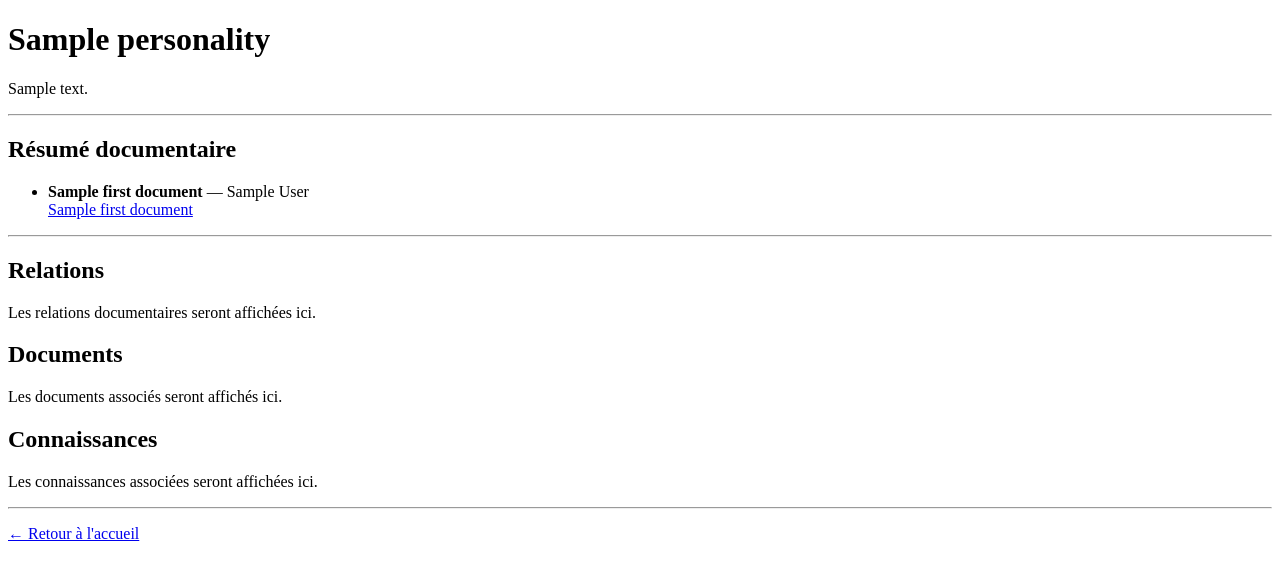
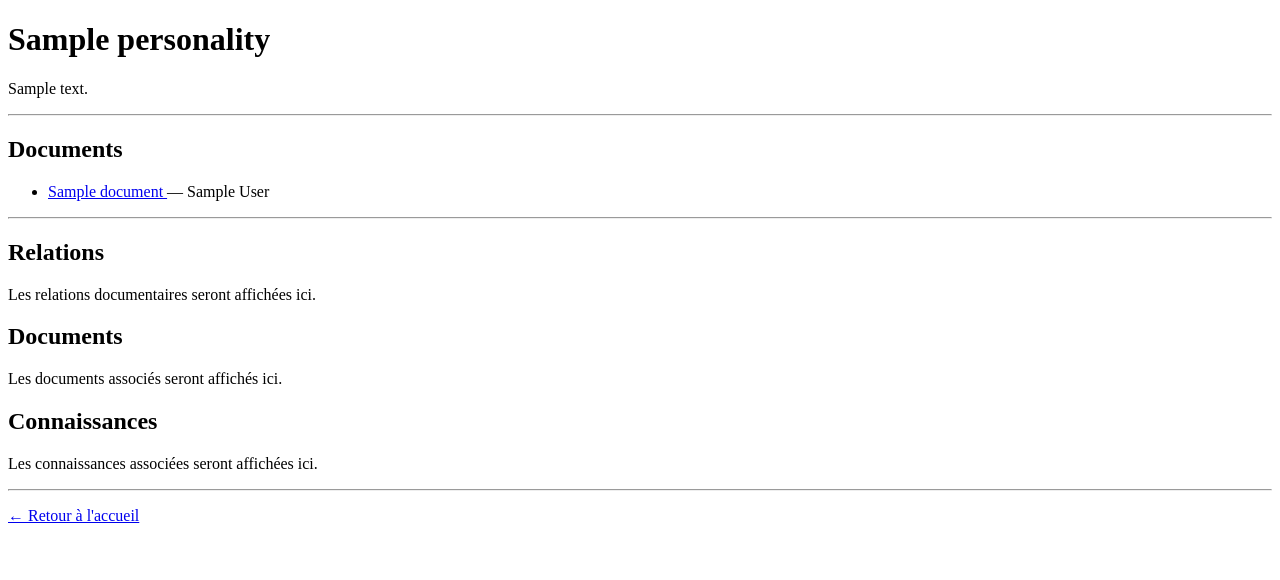
Before and after one commit to lyyubatirone/insouwiki, a Python web app: template src/insouwiki/web/templates/personality.html in a window 1280 px wide. Shown: the top 580 px of the page. Run offline with Jinja, Linux system fonts and the light colour scheme; the template is opened without the code that fills it: most values are stand-ins (such as "Sample title", 1, 10 or a date in 2020).

Commit message:
Display real document list

```diff
--- a/src/insouwiki/consultation/personality_view.py
+++ b/src/insouwiki/consultation/personality_view.py
@@ -23,3 +23,5 @@ class PersonalityView(BaseModel):
     relation_count: int
 
     first_document: DocumentView | None = None
+
+    documents: list[DocumentView] = []
--- a/src/insouwiki/web/templates/personality.html
+++ b/src/insouwiki/web/templates/personality.html
@@ -14,32 +14,29 @@
 
 <hr>
 
-<h2>Résumé documentaire</h2>
+<h2>Documents</h2>
 
-{% if personality.first_document %}
+{% if personality.documents %}
 
 <ul>
+    {% for document in personality.documents %}
     <li>
-        <strong>{{ personality.first_document.title }}</strong>
+        <a href="/documents/{{ document.permanent_id }}">
+            {{ document.title }}
+        </a>
 
-        {% if personality.first_document.author %}
-            — {{ personality.first_document.author }}
+        {% if document.author %}
+            — {{ document.author }}
         {% endif %}
-
-        <br>
-
-        <a href="/documents/{{ personality.first_document.permanent_id }}">
-    {{ personality.first_document.title }}
-</a>
     </li>
+    {% endfor %}
 </ul>
 
 {% else %}
 
 <p>Aucun document n'est encore disponible.</p>
 
-{% endif %}
-<hr>
+{% endif %}<hr>
 
 <h2>Relations</h2>
 
```
Also changed, not shown: docs/CHANTIER.md (+6 -0 lines), src/insouwiki/consultation/documentary_library.py (+10 -0 lines).
